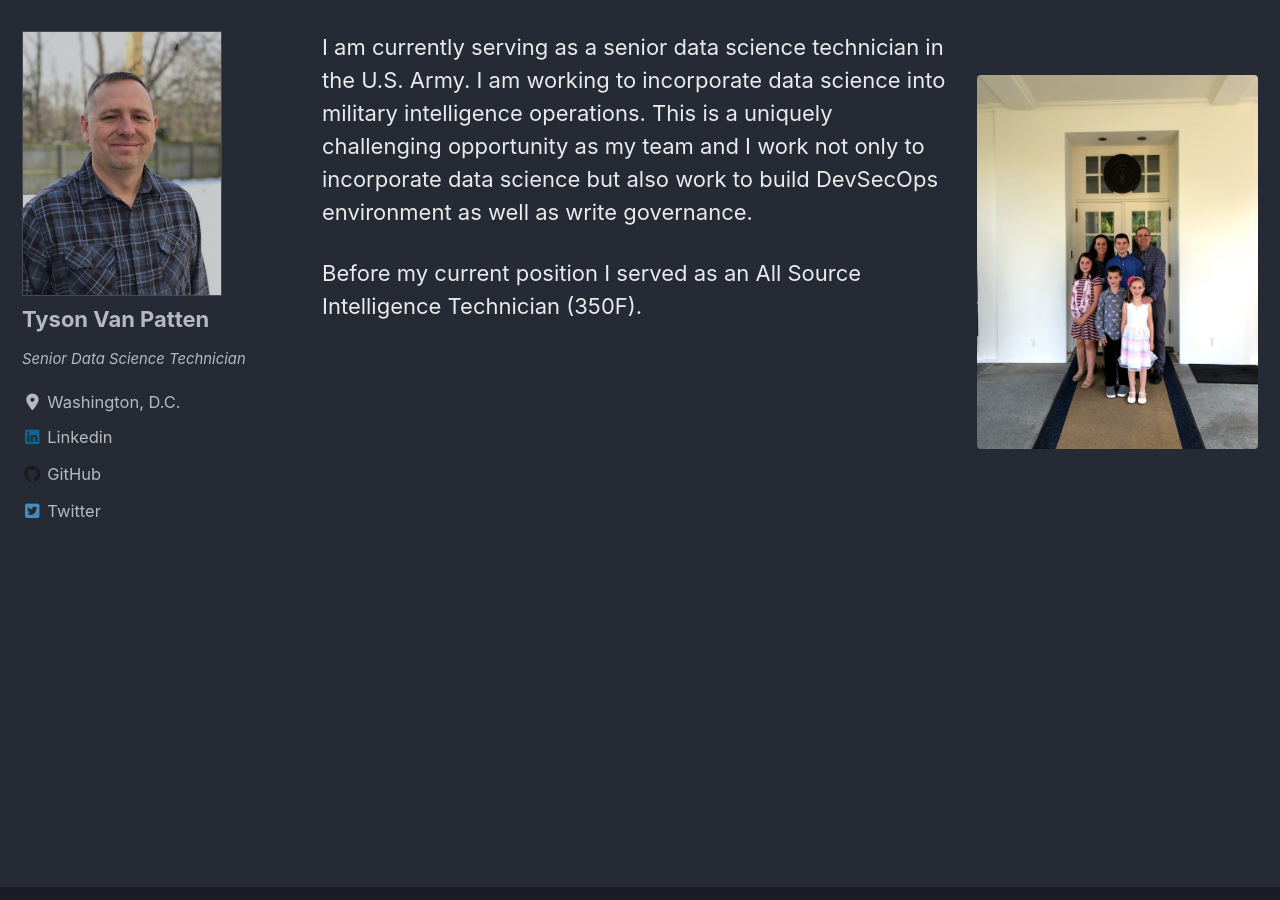
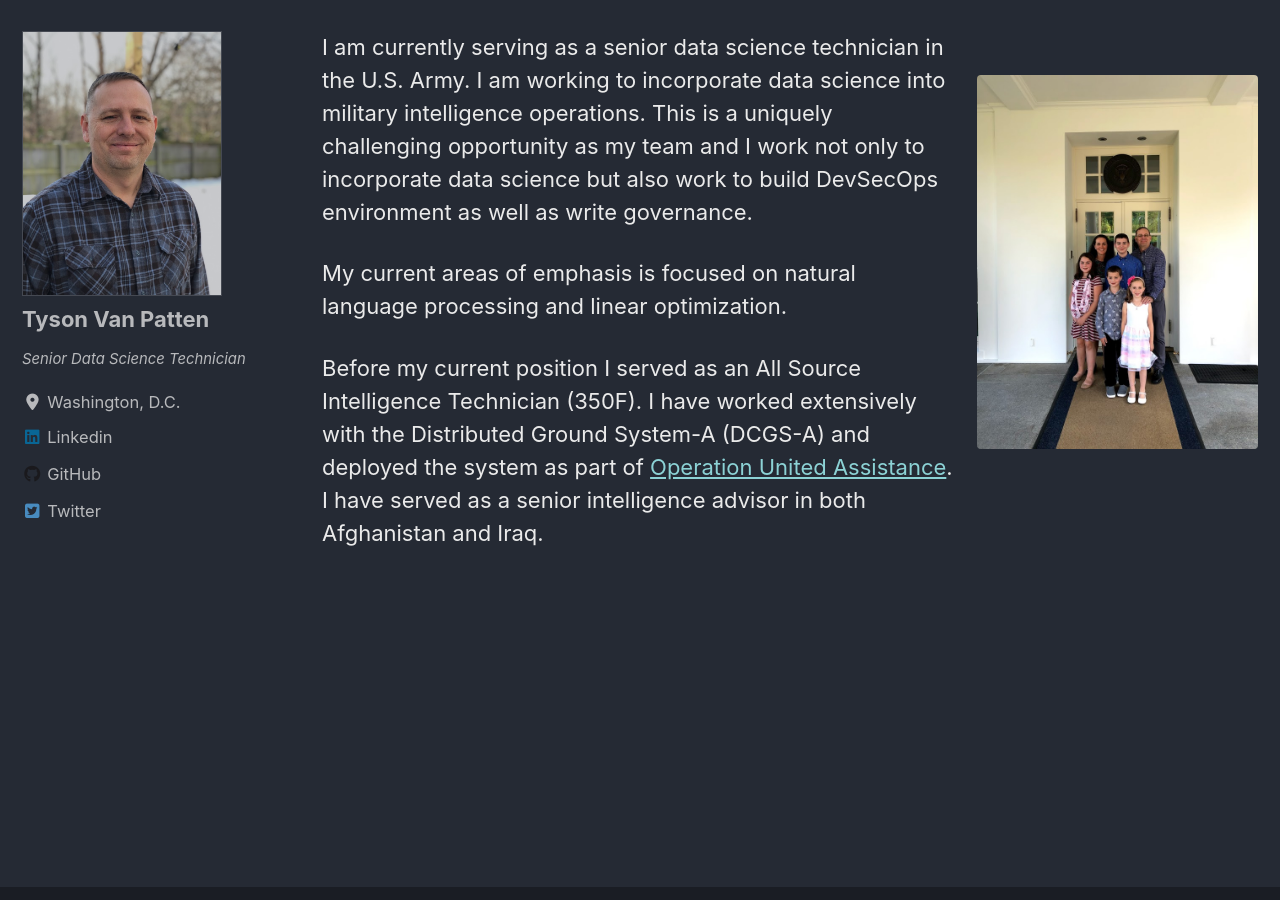
Before and after one commit to tvanpat/tvanpat, a Jekyll site: the page built from _pages/about.md, in a window 1280 px wide and 900 px high, scrolled down 337 px. Built offline with Jekyll 4.4.1, drawn with Linux system fonts in a browser that asks for light colours; cached includes are drawn as plain includes; nearby versions of some CDN libraries.

Commit message:
Update about.md

```diff
--- a/_pages/about.md
+++ b/_pages/about.md
@@ -17,4 +17,9 @@ working to incorporate data science into military intelligence operations.  This
 is a uniquely challenging opportunity as my team and I work not only to incorporate
 data science but also work to build DevSecOps environment as well as write governance.
 
+My current areas of emphasis is focused on natural language processing and linear
+optimization.
+
 Before my current position I served as an All Source Intelligence Technician (350F).
+I have worked extensively with the Distributed Ground System-A (DCGS-A) and deployed the system as part of [Operation United Assistance](https://www.army.mil/article/141290/dcgs_a_supports_101st_global_efforts_to_contain_spread_of_ebola).  I have served
+as a senior intelligence advisor in both Afghanistan and Iraq.
```
